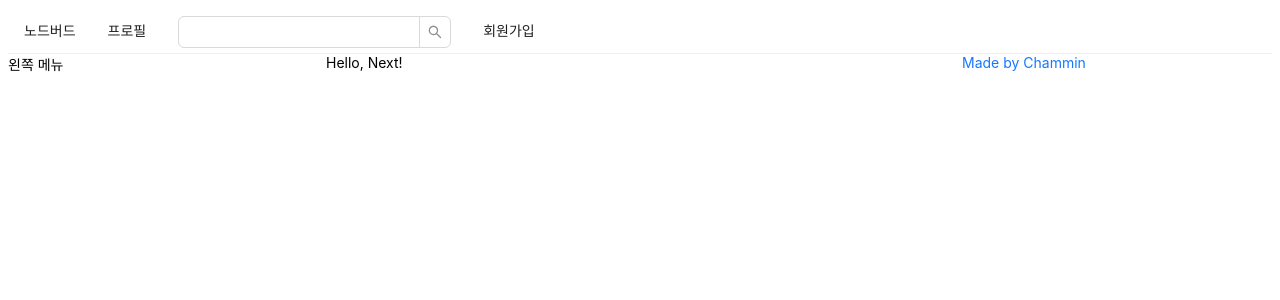
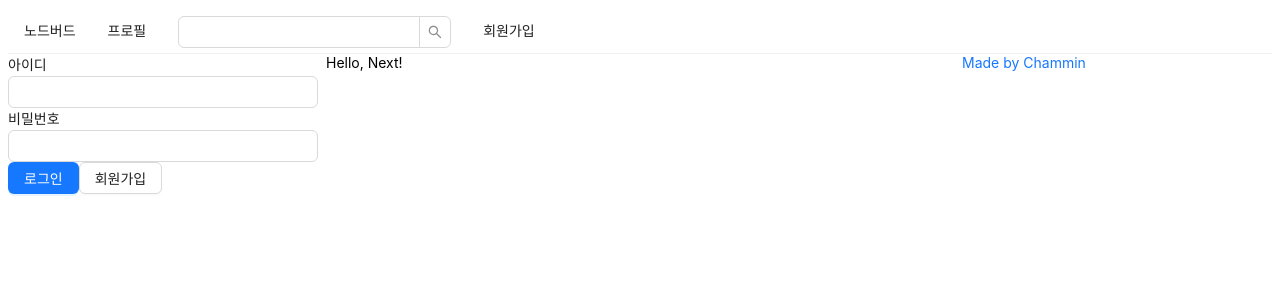
Before and after one commit to cham-min/react-nodebird, a Next.js app: page / in a window 1280 px wide. Shown: the top 300 px of the page. Built offline with nearby package versions, Linux system fonts and the light colour scheme.

Commit message:
:sparkles: Add login form

```diff
--- a/components/AppLayout.js
+++ b/components/AppLayout.js
@@ -1,9 +1,14 @@
-import React from "react";
+import React, { useState } from "react";
 import PropTypes from "prop-types";
 import Link from "next/link";
 import { Input, Menu, Row, Col } from "antd";
 
+import UserProfile from "../components/UserProfile";
+import LoginForm from "../components/LoginForm";
+
 const AppLayout = ({ children }) => {
+  const [isLoggedIn, setIsLoggedIn] = useState(false);
+
   return (
     <div>
       <Menu mode="horizontal">
@@ -28,7 +33,7 @@
       </Menu>
       <Row gutter={8}>
         <Col xs={24} md={6}>
-          왼쪽 메뉴
+          {isLoggedIn ? <UserProfile /> : <LoginForm />}
         </Col>
         <Col xs={24} md={12}>
           {children}
--- /dev/null
+++ b/components/LoginForm.js
@@ -0,0 +1,49 @@
+import React, { useCallback, useState } from "react";
+import { Form, Input, Button } from "antd";
+import Link from "next/link";
+
+const LoginForm = () => {
+  const [id, setId] = useState("");
+  const [password, setPassword] = useState("");
+
+  const onChangeId = useCallback((e) => {
+    setId(e.target.value);
+  }, []);
+
+  const onChangePassword = useCallback((e) => {
+    setPassword(e.target.value);
+  }, []);
+
+  return (
+    <Form>
+      <div>
+        <label htmlFor="user-id">아이디</label>
+        <br />
+        <Input name="user-id" value={id} onChange={onChangeId} required />
+      </div>
+      <div>
+        <label htmlFor="user-id">비밀번호</label>
+        <br />
+        <Input
+          name="user-password"
+          type="password"
+          value={password}
+          onChange={onChangePassword}
+          required
+        />
+      </div>
+      <div>
+        <Button type="primary" htmlType="submit" loading={false}>
+          로그인
+        </Button>
+        <Link href="/signup">
+          <a>
+            <Button>회원가입</Button>
+          </a>
+        </Link>
+      </div>
+    </Form>
+  );
+};
+
+export default LoginForm;
--- /dev/null
+++ b/components/UserProfile.js
@@ -0,0 +1,3 @@
+const UserProfile = () => {};
+
+export default UserProfile;
```
